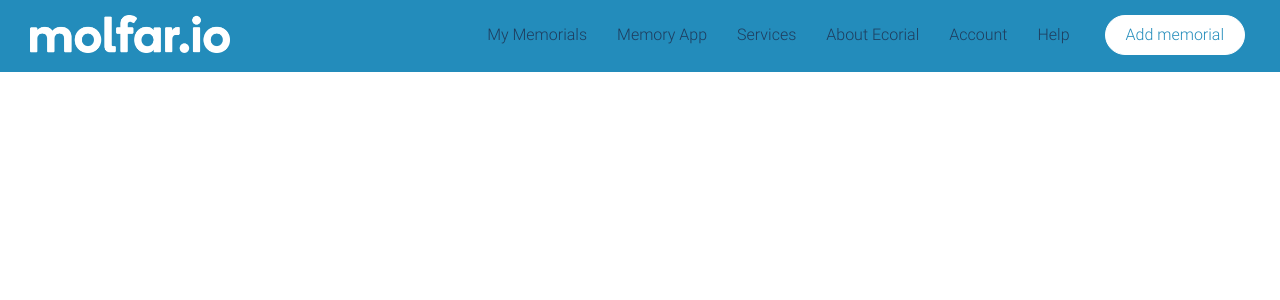
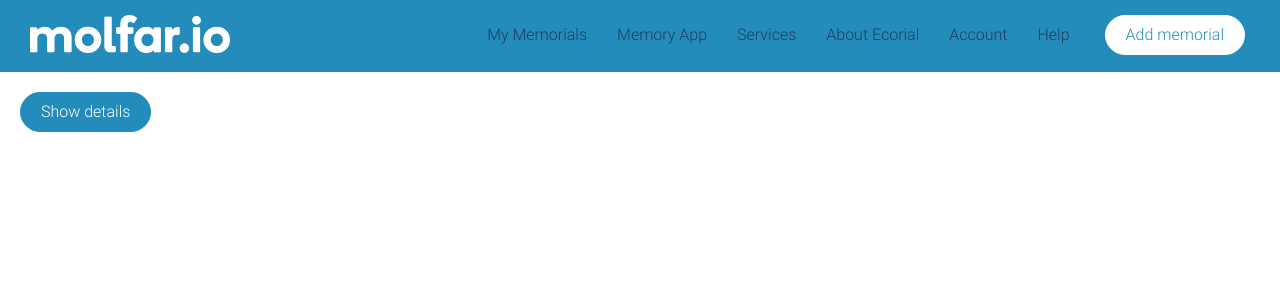
Before and after one commit to denys-fominykh/molfar-io-test-task-react, a React (Create React App) app: page / in a window 1280 px wide. Shown: the top 300 px of the page. Built offline with nearby package versions, Linux system fonts and the light colour scheme.

Commit message:
creating a memorial item component

```diff
--- a/src/App.tsx
+++ b/src/App.tsx
@@ -2,6 +2,8 @@ import React, { FC } from 'react';
 
 import './App.scss';
 import logo from './img/molfarlogoclean.png';
+
+import { MemorialItem } from './components/MemorialItem';
 
 export const App: FC = () => {
   return (
@@ -63,6 +65,9 @@ export const App: FC = () => {
           </div>
         </nav>
       </header>
+      <main>
+        <MemorialItem />
+      </main>
     </React.Fragment>
   );
 };
--- /dev/null
+++ b/src/components/MemorialItem/MemorialItem.scss
@@ -0,0 +1,23 @@
+.memorial-item {
+  &__show-btn {
+    &_style {
+      color: #fff;
+      cursor: pointer;
+      outline: none;
+      text-decoration: none;
+      display: inline-block;
+      background: #238cbb;
+      border-radius: 25px;
+      border: 1px solid #238cbb;
+      padding: 10px 20px 10px 20px;
+      font-size: 16px;
+      font-style: normal;
+      margin: 20px;
+
+      &:hover {
+        color: #238cbb;
+        background: #fff;
+      }
+    }
+  }
+}
--- /dev/null
+++ b/src/components/MemorialItem/MemorialItem.tsx
@@ -0,0 +1,19 @@
+import React, { FC, useState } from 'react';
+
+import './MemorialItem.scss';
+
+export const MemorialItem: FC = () => {
+  const [visible, setVisible] = useState<boolean>(false);
+
+  return (
+    <section className="memorial-item">
+      <button
+        className="memorial-item__show-btn memorial-item__show-btn_style"
+        onClick={(): void => setVisible(!visible)}
+      >
+        Show details
+      </button>
+      {visible ? <p>Hello, React!</p> : null}
+    </section>
+  );
+};
--- /dev/null
+++ b/src/components/MemorialItem/index.ts
@@ -0,0 +1,3 @@
+import { MemorialItem } from './MemorialItem';
+
+export { MemorialItem };
```
